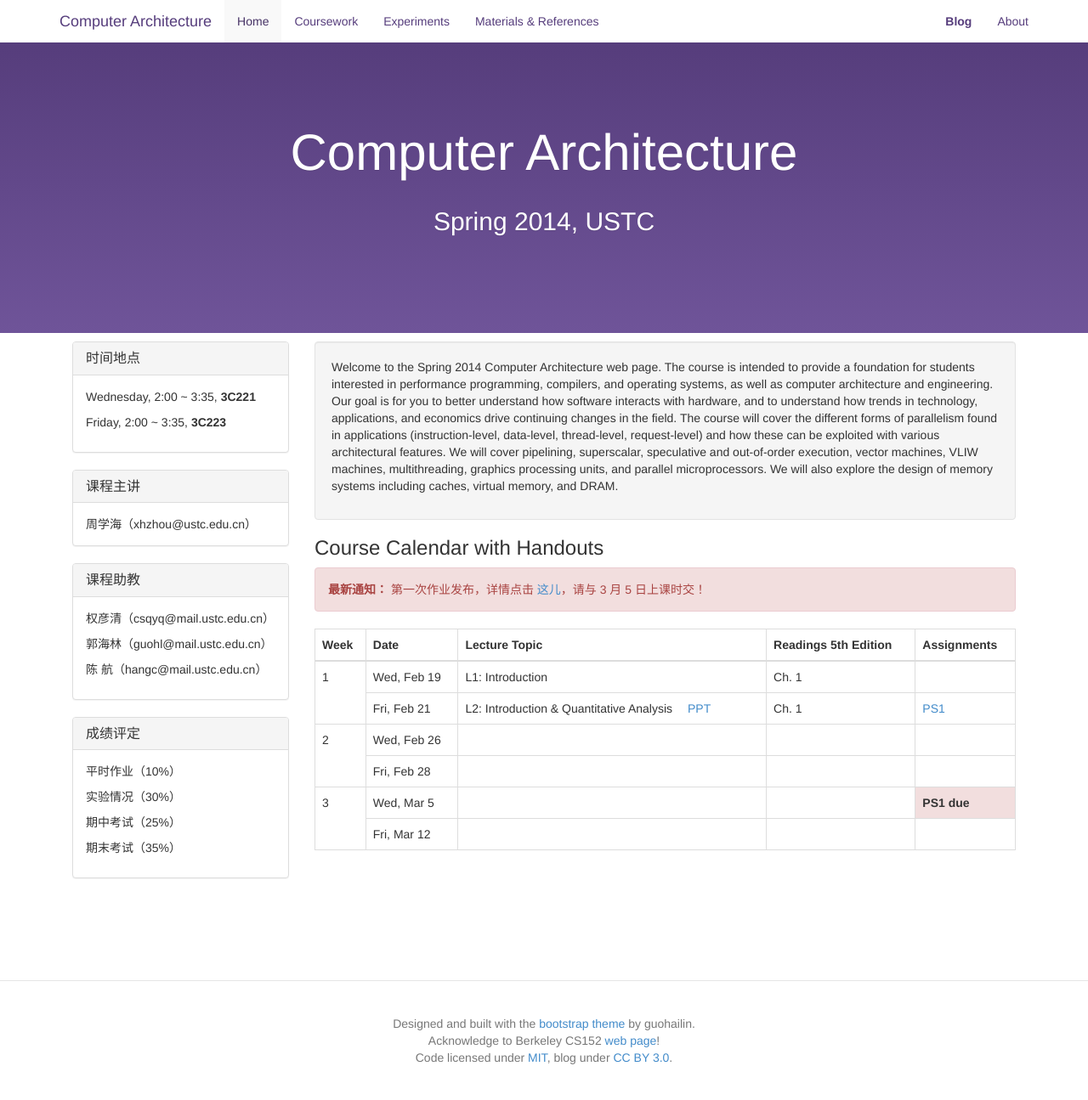
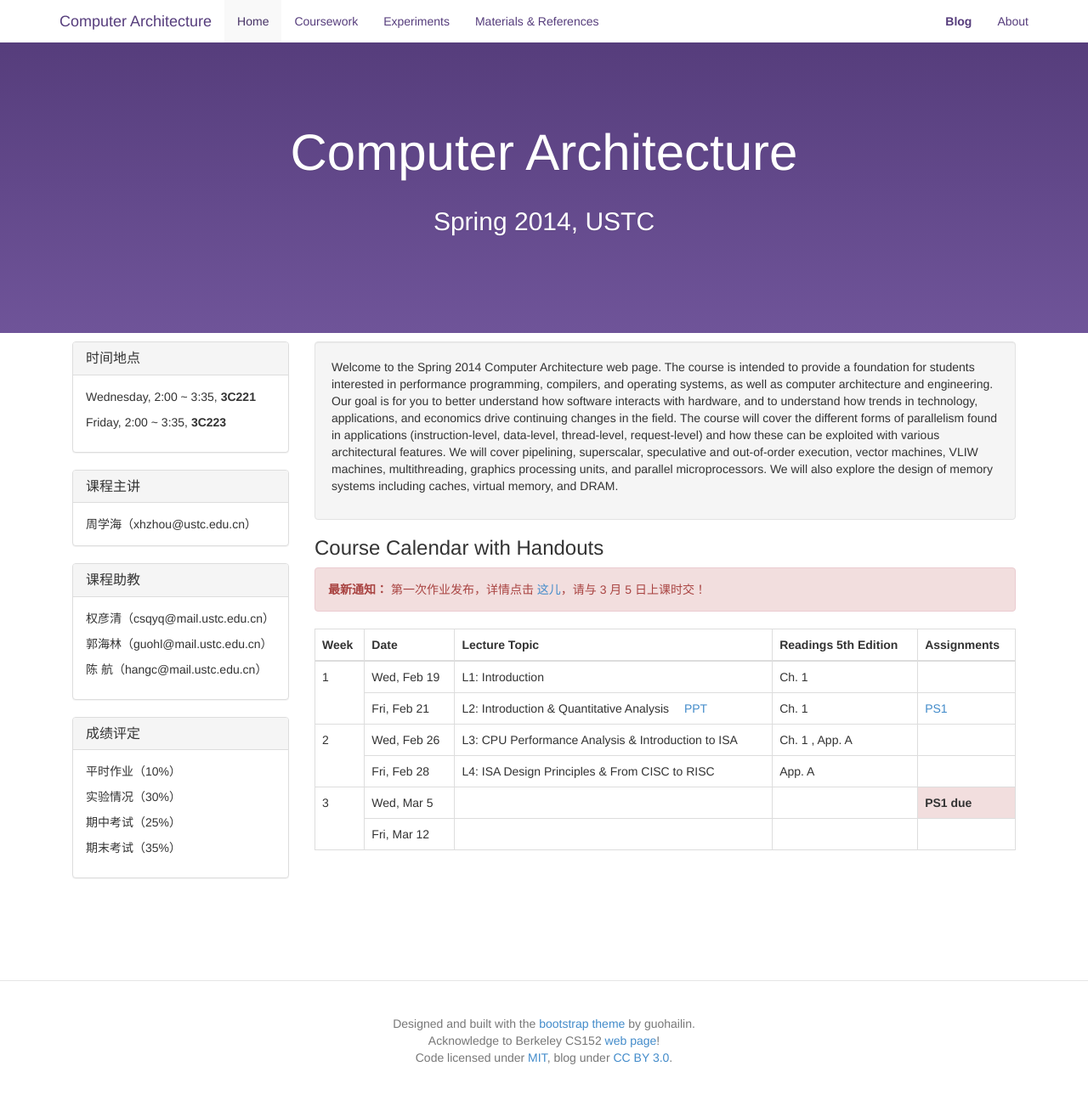
Before and after one commit to hazirguo/ca2014, a Jekyll site: the page index.html, which Jekyll copies as it is, in a window 1280 px wide. Shown: the whole page at 85% size. Built offline with Jekyll 4.4.1, drawn with Linux system fonts in a browser that asks for light colours.

Commit message:
update course cal. L3 & L4

```diff
--- a/index.html
+++ b/index.html
@@ -216,10 +216,10 @@
                 Wed, Feb 26
               </td>
               <td>
-
+                L3: CPU Performance Analysis & Introduction to ISA
               </td>
               <td>
-
+                Ch. 1 ,  App. A
               </td>
               <td> </td>
             </tr>
@@ -228,10 +228,10 @@
                 Fri, Feb 28
               </td>
               <td>
-
+                L4: ISA Design Principles & From CISC to RISC
               </td>
               <td>
-
+                App. A
               </td>
               <td>
               </td>
```
